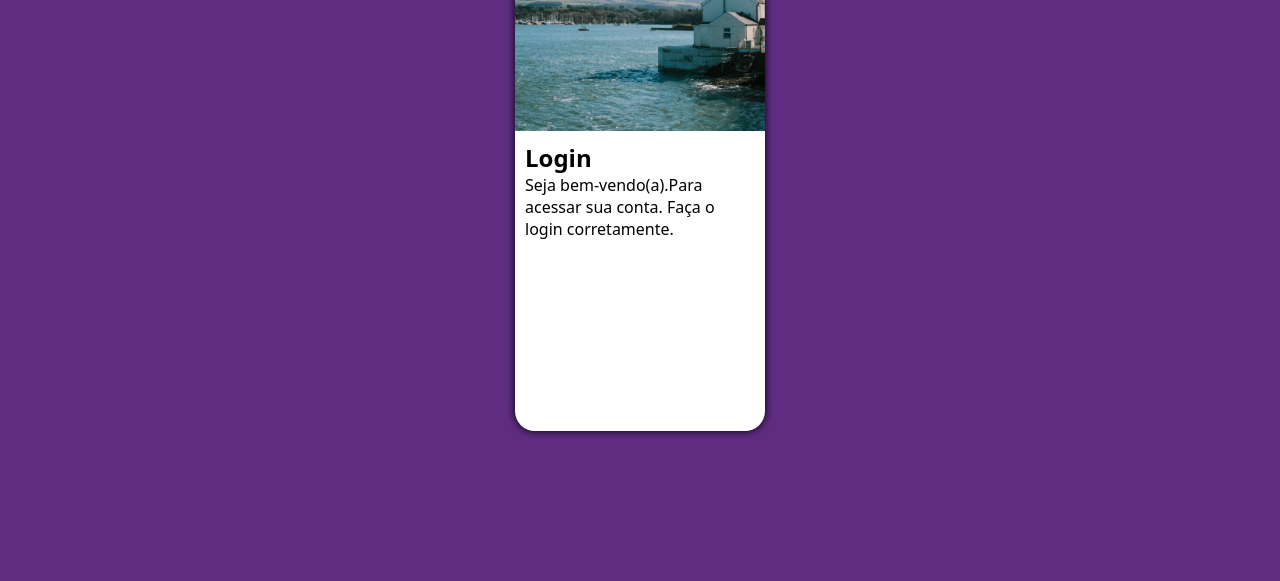
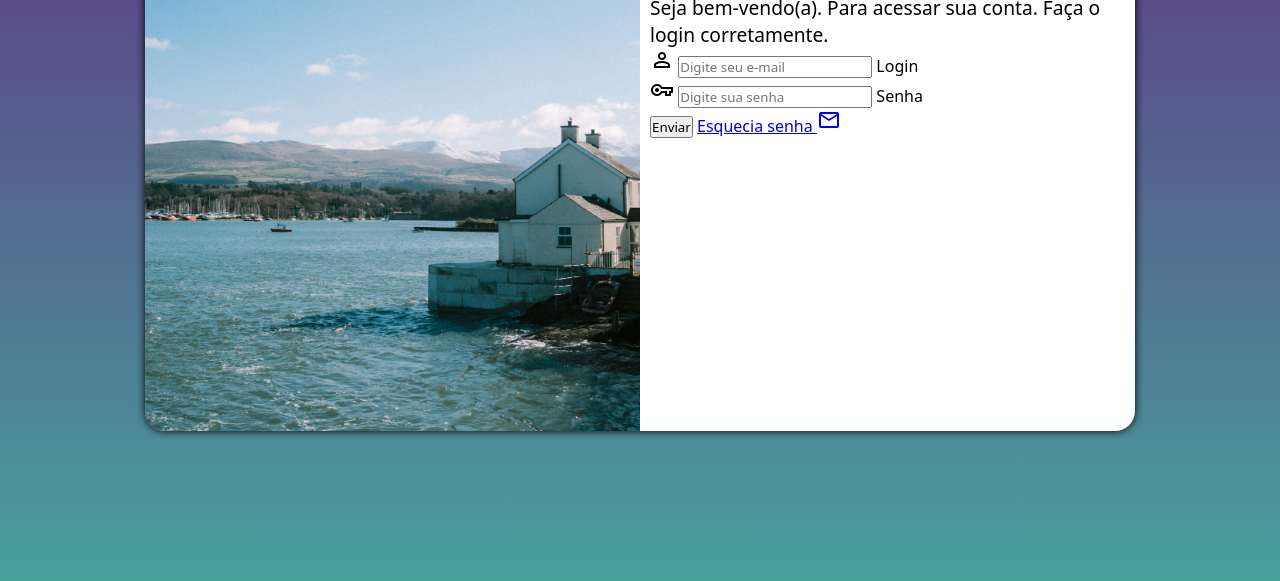
Before and after one commit to v-antoniolli/tela_login_responsiva, a plain HTML site: page index.html in a window 1280 px wide. Shown: the part 219-800 px from the top of the page. Drawn offline with nearby package versions, Linux system fonts and the light colour scheme.

Commit message:
editando o formulario

```diff
--- /dev/null
+++ b/estilos/midiaquery.css
@@ -0,0 +1,58 @@
+@charset "UTF-8";
+/*  Breakpoints de tamanho das telas */
+
+
+/* versão para tablets */
+@media screen and (min-width: 768px) and (max-width: 992px){
+  body{
+    background-image: linear-gradient( to top, #49a09d, #5f2c82);
+  }
+  section#login{
+    width: 90vw;
+  }
+  section#login div#imagem{
+    width:40%;
+    height: 100%;
+    background-position: right center;
+    float: left;
+  }
+  section#login div#formulario{
+    float: right;
+    width: 60%;
+    height: 100%;
+  }
+  div#formulario h1{
+    font-size: 1.8em;
+  }
+  div#formulario p{
+    font-size: 1.1em;
+  }
+
+}
+
+
+/*  versão desktop */
+@media screen and (min-width: 992px) {
+  body{
+    background-image: linear-gradient( to top, #49a09d, #5f2c82);
+  }
+  section#login{
+    width: 990px;
+  }
+  section#login div#imagem{
+    float: left;
+    width: 50%;
+    height: 100%;
+  }
+  section#login div#formulario{
+    float: right;
+    width: 50%;
+    height: 100%;
+  }
+  div#formulario h1{
+    font-size: 2em;
+  }
+  div#formulario p{
+    font-size: 1.2em;
+  }
+}
--- a/estilos/style.css
+++ b/estilos/style.css
@@ -34,6 +34,8 @@ section#login{
   left: 50%;
   overflow: hidden;
   box-shadow: 0px 0px 8px black;
+  transition: width 0.5s, height 0.5s;
+  transition-timing-function: ease;
 }
 
 section#login div#imagem{
@@ -49,3 +51,10 @@ section#login div#formulario{
   display: block;
   padding: 10px;
 }
+div#formulario h1{
+  text-align: center;
+  margin-bottom: 10px;
+}
+div#formulario p{
+  font-size: 0.8em;
+}
--- a/index.html
+++ b/index.html
@@ -5,7 +5,9 @@
   <meta http-equiv="X-UA-Compatible" content="IE=edge">
   <meta name="viewport" content="width=device-width, initial-scale=1.0">
   <title>Tela de login</title>
+  <link rel="stylesheet" href="https://fonts.googleapis.com/css2?family=Material+Symbols+Outlined:opsz,wght,FILL,GRAD@20..48,100..700,0..1,-50..200" />
   <link rel="stylesheet" href="estilos/style.css">
+  <link rel="stylesheet" href="estilos/midiaquery.css">
 </head>
 <body>
   <main>
@@ -15,9 +17,26 @@
       </div>
       <div id="formulario">
         <h1>Login</h1>
-        <p>Seja bem-vendo(a).Para acessar sua conta. Faça o login corretamente. </p>
-        <form action="login.ophp" method="post">
-
+        <p>Seja bem-vendo(a). Para acessar sua conta. Faça o login corretamente. </p>
+        <form action="login.ophp" method="post" autocomplete="on">
+          <div class="campo">
+            <span class="material-symbols-outlined">
+              person
+              </span>
+            <input type="email" name="login" id="ilogin" placeholder="Digite seu e-mail" required autocomplete="email" size="19">
+            <label for="ilogin">Login</label>
+          </div>
+          <div class="campo">
+            <span class="material-symbols-outlined">
+              vpn_key
+              </span>
+            <input type="password" name="senha" id="isenha" placeholder="Digite sua senha" required autocomplete="current-password" size="19">
+            <label for="isenha">Senha</label>
+          </div>
+          <input type="submit" value="Enviar">
+          <a href="esqueci.html">Esquecia senha <span class="material-symbols-outlined">
+            mail
+            </span></a>
         </form>
       </div>
     </section>
```
